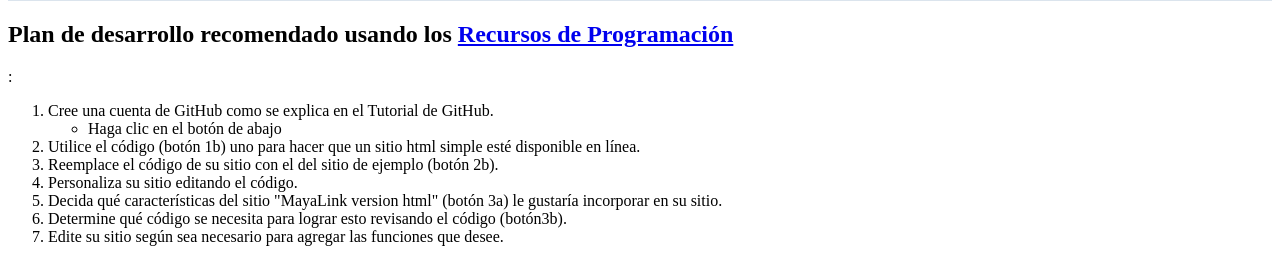
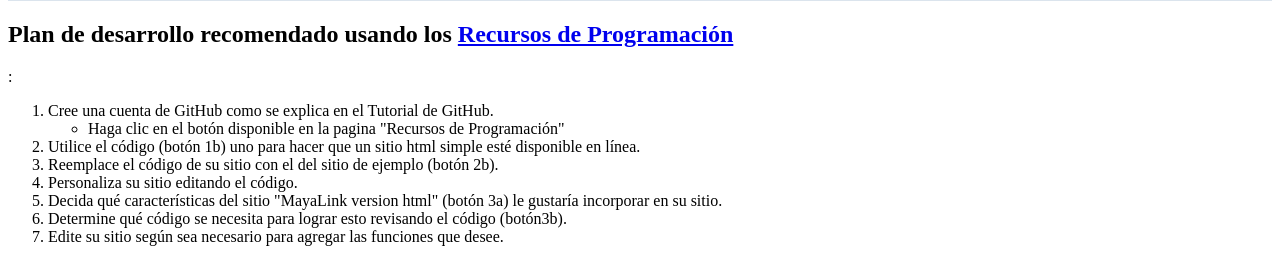
Before and after one commit to Seth502/ejemplo-mentores, a plain HTML site: page index.html in a window 1280 px wide. Shown: the part 666-928 px from the top of the page. Drawn offline with Linux system fonts and the light colour scheme.

Commit message:
Update index.html

```diff
--- a/index.html
+++ b/index.html
@@ -30,7 +30,8 @@
     <ol>
         <li>Cree una cuenta de GitHub como se explica en el Tutorial de GitHub.</li>
         <ul>
-            <li>Haga clic en el botón de abajo</li></ul>
+            <li>Haga clic en el botón disponible en la pagina "Recursos de Programación"</li>
+        </ul>
         <li>Utilice el código (botón 1b) uno para hacer que un sitio html simple esté disponible en línea.</li>
         <li>Reemplace el código de su sitio con el del sitio de ejemplo (botón 2b).</li>
         <li>Personaliza su sitio editando el código.</li>
```
